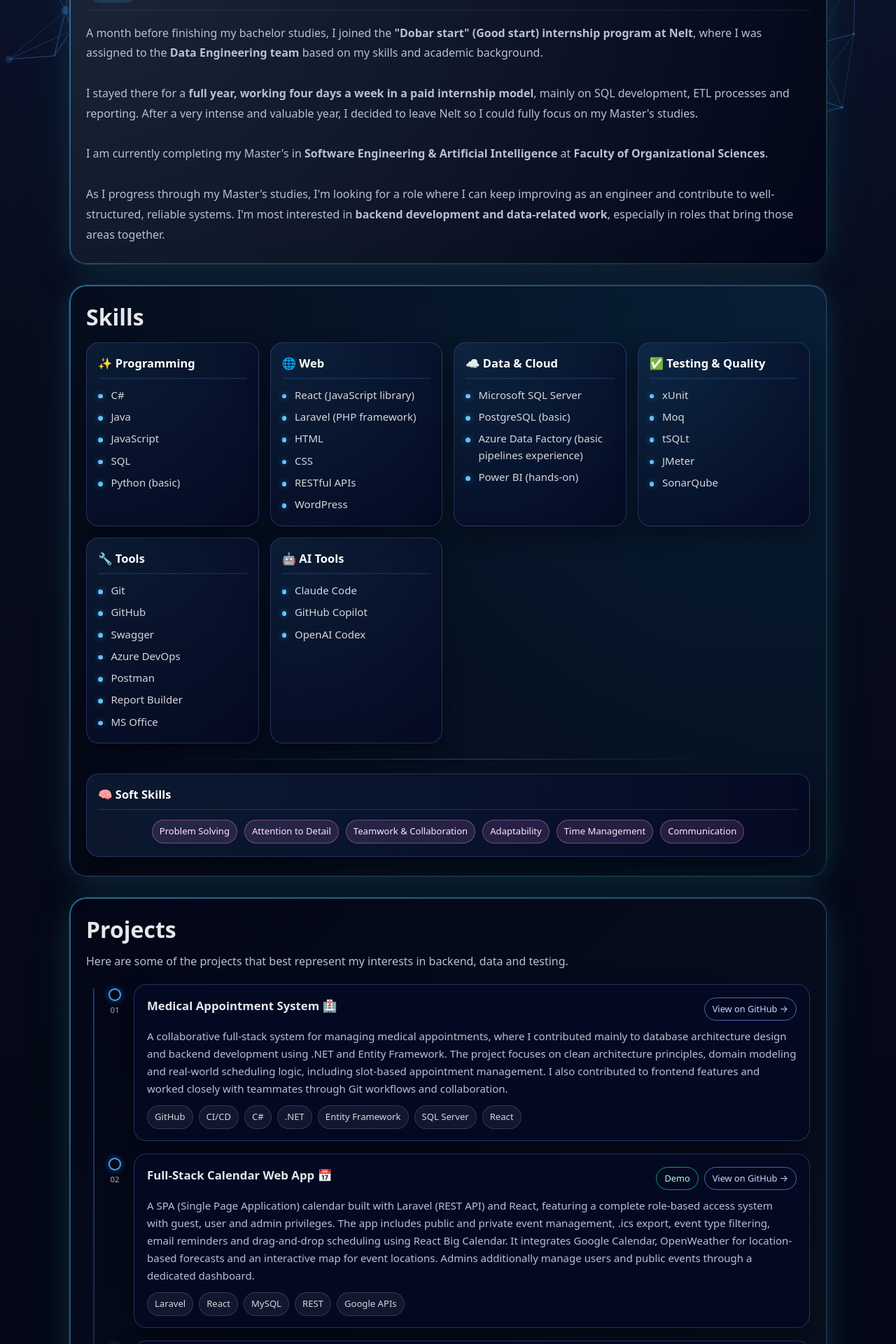
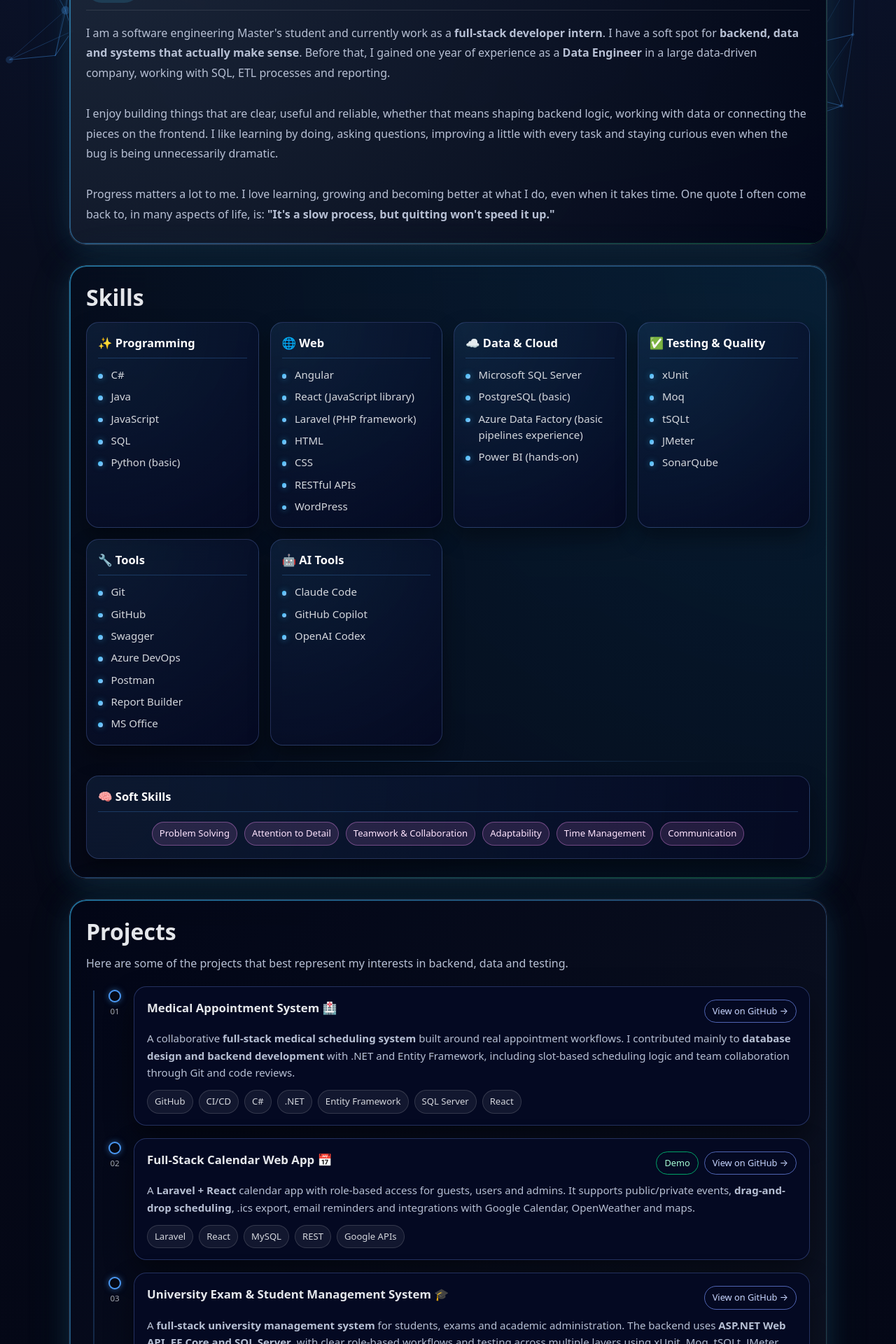
Before and after one commit to anndjella/portfolio, a React (Vite) app: page / in a window 1280 px wide. Shown: the part 620-2540 px from the top of the page at 70% size. Built offline with nearby package versions, Linux system fonts and the light colour scheme.

Commit message:
change project descriptions and About me section

```diff
--- a/src/components/Hero.jsx
+++ b/src/components/Hero.jsx
@@ -3,7 +3,7 @@ export default function Hero({ text }) {
   return (
     <section id="home" className="section hero">
       <div className="hero-left">
-        <p className="hero-eyebrow">Software • Data • Quality</p>
+        <p className="hero-eyebrow">{text.heroEyebrow}</p>
         <h1>{text.heroTitle}</h1>
         <p className="hero-subtitle">{text.heroSubtitle}</p>
         <div className="hero-actions">
--- a/src/components/Projects.jsx
+++ b/src/components/Projects.jsx
@@ -41,7 +41,10 @@ export default function Projects({ text }) {
                 </div>
               </div>
 
-              <p className="project-desc">{p.desc}</p>
+              <p
+                className="project-desc"
+                dangerouslySetInnerHTML={{ __html: p.desc }}
+              />
 
               <div className="project-tech-chips">
                 {p.tech.split(",").map((t) => {
--- a/src/translations.js
+++ b/src/translations.js
@@ -11,6 +11,7 @@ export const translations = {
       education: "Education",
       contact: "Contact",
     },
+    heroEyebrow: "Software • Data • Quality",
     heroTitle: "Software Engineering & Data Engineering",
     heroSubtitle:
       "Master's student in Software Engineering & AI with one year of Data Engineering experience. I enjoy building backend and full-stack solutions, working with SQL, ETL processes and delivering well-tested, reliable systems.",
@@ -34,14 +35,13 @@ export const translations = {
       volunteer: "Volunteer Experience"
     },
       about:
-      "A month before finishing my bachelor studies, I joined the <strong>\"Dobar start\" (Good start) internship program at Nelt</strong>, where I was assigned to the <strong>Data Engineering team</strong> based on my skills and academic background.\n\n" +
-      "I stayed there for a <strong>full year, working four days a week in a paid internship model</strong>, mainly on SQL development, ETL processes and reporting. After a very intense and valuable year, I decided to leave Nelt so I could fully focus on my Master's studies.\n\n" +
-      "I am currently completing my Master's in <strong>Software Engineering & Artificial Intelligence</strong> at <strong>Faculty of Organizational Sciences</strong>.\n\n" +
-      "As I progress through my Master's studies, I'm looking for a role where I can keep improving as an engineer and contribute to well-structured, reliable systems. I'm most interested in <strong>backend development and data-related work</strong>, especially in roles that bring those areas together.",
+      "I am a software engineering Master's student and currently work as a <strong>full-stack developer intern</strong>. I have a soft spot for <strong>backend, data and systems that actually make sense</strong>. Before that, I gained one year of experience as a <strong>Data Engineer</strong> in a large data-driven company, working with SQL, ETL processes and reporting.\n\n" +
+      "I enjoy building things that are clear, useful and reliable, whether that means shaping backend logic, working with data or connecting the pieces on the frontend. I like learning by doing, asking questions, improving a little with every task and staying curious even when the bug is being unnecessarily dramatic.\n\n" +
+      "Progress matters a lot to me. I love learning, growing and becoming better at what I do, even when it takes time. One quote I often come back to, in many aspects of life, is: <strong>\"It's a slow process, but quitting won't speed it up.\"</strong>",
 
    skills: {
     programming: ["C#", "Java", "JavaScript", "SQL","Python (basic)"],
-    web: ["React (JavaScript library)", "Laravel (PHP framework)", "HTML", "CSS", "RESTful APIs", "WordPress"],
+    web: ["Angular", "React (JavaScript library)", "Laravel (PHP framework)", "HTML", "CSS", "RESTful APIs", "WordPress"],
     data: ["Microsoft SQL Server", "PostgreSQL (basic)", "Azure Data Factory (basic pipelines experience)", "Power BI (hands-on)"],
     testing: ["xUnit", "Moq", "tSQLt", "JMeter", "SonarQube"],
     tools: ["Git", "GitHub","Swagger","Azure DevOps", "Postman", "Report Builder", "MS Office"],
@@ -64,14 +64,14 @@ export const translations = {
             {
         name: "Medical Appointment System 🏥",
         desc:
-          "A collaborative full-stack system for managing medical appointments, where I contributed mainly to database architecture design and backend development using .NET and Entity Framework. The project focuses on clean architecture principles, domain modeling and real-world scheduling logic, including slot-based appointment management. I also contributed to frontend features and worked closely with teammates through Git workflows and collaboration.",
+          "A collaborative <strong>full-stack medical scheduling system</strong> built around real appointment workflows. I contributed mainly to <strong>database design and backend development</strong> with .NET and Entity Framework, including slot-based scheduling logic and team collaboration through Git and code reviews.",
         tech: "GitHub, CI/CD ,C#, .NET, Entity Framework, SQL Server, React",
         link: "https://github.com/OrionMedApp/medical-appointment",
       },
       {
         name: "Full-Stack Calendar Web App 📅",
         desc:
-          "A SPA (Single Page Application) calendar built with Laravel (REST API) and React, featuring a complete role-based access system with guest, user and admin privileges. The app includes public and private event management, .ics export, event type filtering, email reminders and drag-and-drop scheduling using React Big Calendar. It integrates Google Calendar, OpenWeather for location-based forecasts and an interactive map for event locations. Admins additionally manage users and public events through a dedicated dashboard.",
+          "A <strong>Laravel + React</strong> calendar app with role-based access for guests, users and admins. It supports public/private events, <strong>drag-and-drop scheduling</strong>, .ics export, email reminders and integrations with Google Calendar, OpenWeather and maps.",
         tech: "Laravel, React, MySQL, REST, Google APIs",
         demo: "https://www.youtube.com/watch?v=i5v7vhzR-g4",
         link: "https://github.com/anndjella/laravel-react-calendar",
@@ -79,7 +79,7 @@ export const translations = {
        {
         name: "University Exam & Student Management System 🎓",
         desc:
-          "A full-stack university system for managing students, exams and academic workflows, built with an ASP.NET Web API backend and a React frontend. The application supports three main roles: Student, Teacher and Student Service, each with clearly defined permissions and workflows. Students can view their enrollments, register for exams and track results. Teachers work with exam registrations, grading and subject-related data. Student Service manages administrative tasks such as students, teachers, subjects, enrollments and exam terms. The backend is built using EF Core and SQL Server, with a strong focus on layered architecture, business rules and data consistency. The project also includes testing across multiple layers using xUnit, Moq and tSQLt, along with performance testing in JMeter and code quality analysis using SonarQube.",
+          "A <strong>full-stack university management system</strong> for students, exams and academic administration. The backend uses <strong>ASP.NET Web API, EF Core and SQL Server</strong>, with clear role-based workflows and testing across multiple layers using xUnit, Moq, tSQLt, JMeter and SonarQube.",
         tech: "C#, .NET, React, EF Core, SQL Server, xUnit, Moq, tSQLt, JMeter, SonarQube",
         link: "https://github.com/anndjella/student-exam-system",
       },
@@ -93,21 +93,21 @@ export const translations = {
       {
         name: "Member Management App 🏋️",
         desc:
-          "A Windows Forms application for managing a fitness studio, using SQL Server to store and manage data, with a client-server architecture. The system supports multi-operator access and provides features for managing members, monthly invoices and attendance records. It enforces workflow rules such as invoice creation before logging attendance, category-based pricing with discounts and payment tracking that affects invoice totals. Operators can search, edit and delete members, view detailed monthly invoices and update payment statuses for current-month attendances. The project demonstrates client-server communication, database interaction and structured business logic implementation.",
+          "A <strong>client-server Windows Forms app</strong> for managing fitness studio members, invoices and attendance. The project focuses on <strong>SQL Server data handling</strong>, multi-operator work and business rules such as monthly billing, payment status and category-based pricing.",
         tech: "C#, WinForms, SQL Server",
         link: "https://github.com/anndjella/member-management-app",
       },
         {
         name: "Movie Rating Prediction Model 🎬",
         desc:
-          "A Clojure/ClojureScript system that predicts IMDb movie ratings using a linear-regression model trained on a cleaned and feature-engineered Kaggle dataset. The project includes end-to-end data processing (cleaning, encoding, transformations), statistical modeling, a lightweight backend for serving predictions and a frontend UI for entering movie features.",
+          "A <strong>Clojure/ClojureScript prediction system</strong> for estimating IMDb movie ratings. It includes data cleaning, feature preparation, a <strong>linear regression model</strong>, a lightweight backend and a simple UI for entering movie features.",
         tech: "Clojure, Linear Regression, ClojureScript, SQLite",
         link: "https://github.com/anndjella/projekat_clojure",
       },
       {
         name: "Pet Shop Web Demo 🐾",
         desc:
-          "A WordPress-based demo online pet shop built with WooCommerce, featuring a custom layout created with Elementor, multilingual support via a translation plugin, user registration and login functionality, a blog section, SEO optimization and a fully responsive design. The project highlights plugin integration, content management and frontend customization.",
+          "A <strong>WordPress/WooCommerce demo shop</strong> with a custom Elementor layout, multilingual support, user login, blog content and SEO setup. The focus was on responsive design, plugin integration and practical content management.",
         tech: "WordPress, WooCommerce, CSS, Elementor, SEO",
         link: "https://petsmart.great-site.net/",
         linkLabel: "Visit site →"
@@ -116,15 +116,14 @@ export const translations = {
     experience: {
   work: [
       {
-      role: "Software Engineer Intern",
+      role: "Full-Stack Developer Intern",
       place: "Orion Innovation, Belgrade (hybrid)",
       period: "Feb 2026 - present",
       desc: [
-        "Worked in a team of 10 engineers on a full-stack application using <strong>C# (.NET)</strong> on the backend and <strong>React</strong> on the frontend.",
-        "Actively participated in <strong>pull request workflows</strong>, including creating PRs, reviewing code and incorporating feedback.",
-        "Collaborated with team members through <strong>code reviews</strong> to ensure code quality, consistency and best practices.",
-        "Gaining experience with real-world development processes such as version control, team collaboration and structured development workflows.",
-        "Currently also assigned to a <strong>production-level .NET project</strong>, where onboarding is in progress."
+        "Worked with a team of 10 interns on a <strong>full-stack application</strong>, contributing to backend development, frontend features and team workflows through Git and code reviews.",
+        "Currently working in a <strong>production microservice environment</strong> on an application that incorporates <strong>OpenAI capabilities</strong> into real product features.",
+        "Developing features using <strong>.NET</strong> on the backend and <strong>Angular</strong> on the frontend, with focus on maintainable implementation and integration with existing services.",
+        "Actively participating in <strong>pull request workflows</strong>, including creating PRs, reviewing code, applying feedback and collaborating with more experienced engineers."
       ]
     },
     {
@@ -228,6 +227,7 @@ sr: {
     education: "Obrazovanje",
     contact: "Kontakt",
   },
+  heroEyebrow: "Softver • Podaci • Kvalitet",
   heroTitle: "Softversko inženjerstvo & Data inženjering",
   heroSubtitle:
     "Master student Softverskog inženjerstva i veštačke inteligencije sa jednogodišnjim iskustvom u Data inženjeringu. Uživam u izradi backend i full-stack rešenja, radu sa SQL-om, ETL procesima i isporuci dobro testiranih i pouzdanih sistema.",
@@ -251,14 +251,13 @@ sr: {
     volunteer: "Volontersko iskustvo"
   },
   about:
-    "Mesec dana pre završetka osnovnih studija, pridružila sam se <strong>\"Dobar start\" praksi u Nelt-u</strong>, gde sam na osnovu svojih veština i akademskog iskustva dodeljena <strong>Data inženjering timu</strong>.\n\n" +
-    "Ostala sam tamo <strong>godinu dana, radeći četiri dana nedeljno u modelu plaćene prakse</strong>, uglavnom na SQL razvoju, ETL procesima i izveštavanju. Nakon vrlo intenzivne i vredne godine, odlučila sam da napustim Nelt kako bih se u potpunosti posvetila master studijama.\n\n" +
-    "Trenutno završavam Master studije <strong>Softverskog inženjerstva i veštačke inteligencije</strong> na <strong>Fakultetu organizacionih nauka</strong>.\n\n" +
-    "Kako napredujem kroz master studije, tražim ulogu u kojoj mogu nastaviti da se razvijam kao inženjer i doprinosim dobro strukturisanim i pouzdanim sistemima.<strong> Najviše me zanimaju poslovi u backend razvoju i radu sa podacima</strong>, posebno u ulogama koje kombinuju ove oblasti.",
+    "Ja sam master student softverskog inženjerstva i trenutno radim kao <strong>full-stack developer praktikant</strong>. Imam posebnu naklonost ka <strong>backendu, podacima i sistemima koji stvarno imaju smisla</strong>. Iza sebe imam godinu dana iskustva kao <strong>Data Engineer</strong> u velikoj data-driven kompaniji, gde sam radila sa SQL-om, ETL procesima i izveštavanjem.\n\n" +
+    "Volim da gradim stvari koje su jasne, korisne i pouzdane, bilo da je u pitanju backend logika, rad sa podacima ili povezivanje delova na frontendu. Najviše mi prija kada učim kroz konkretan rad, postavljam pitanja, napredujem korak po korak i ostanem radoznala čak i kad bug odluči da bude malo dramatičan.\n\n" +
+    "Obožavam da napredujem, učim i razvijam se, čak i kada proces traje duže nego što bih volela. Citat kojim se često vodim i kom se vraćam u mnogim aspektima života je: <strong>\"It's a slow process, but quitting won't speed it up.\"</strong>",
 
   skills: {
     programming: ["C#", "Java", "JavaScript", "SQL","Python (osnovno)"],
-    web: ["React (JavaScript biblioteka)", "Laravel (PHP okvir)", "HTML", "CSS", "RESTful API", "WordPress"],
+    web: ["Angular", "React (JavaScript biblioteka)", "Laravel (PHP okvir)", "HTML", "CSS", "RESTful API", "WordPress"],
     data: ["Microsoft SQL Server", "PostgreSQL (osnovno)", "Azure Data Factory (osnovno iskustvo sa tokovima podataka)", "Power BI (praktično iskustvo)"],
     testing: ["xUnit", "Moq", "tSQLt", "JMeter", "SonarQube"],
     tools: ["Git", "GitHub","Swagger","Azure DevOps", "Postman", "Report Builder", "MS Office paket"],
@@ -281,14 +280,14 @@ sr: {
     {
       name: "Sistem za zakazivanje medicinskih pregleda 🏥",
       desc:
-        "Timski full-stack projekat za upravljanje medicinskim pregledima, gde sam najviše radila na dizajnu baze podataka i backend logici koristeći .NET i Entity Framework. Projekat je fokusiran na clean arhitekturu, domensko modelovanje i realne scenarije zakazivanja termina (slot-based pristup). Takođe sam učestvovala u frontend razvoju i saradnji sa timom kroz Git i code review procese.",
+        "Timski <strong>full-stack sistem za zakazivanje medicinskih pregleda</strong>, zasnovan na realnim tokovima rada. Najviše sam radila na <strong>dizajnu baze podataka i backend logici</strong> u .NET-u i Entity Framework-u, uključujući slot-based zakazivanje i saradnju kroz Git i code review.",
       tech: "GitHub, CI/CD, C#, .NET, Entity Framework, SQL Server, React",
       link: "https://github.com/OrionMedApp/medical-appointment"
     },
     {
       name: "Full-Stack kalendar veb aplikacija 📅",
       desc:
-        "SPA (Single Page Application) kalendar izrađen pomoću Laravel (REST API) okvira i React biblioteke, sa kompletnim sistemom pristupa zasnovanim na ulogama - gosti, korisnici i administratori. Aplikacija omogućava upravljanje javnim i privatnim događajima, izvoz u .ics formatu, filtriranje po tipovima događaja, email podsetnike i raspoređivanje događaja prevlačenjem. Aplikacija je integrisana sa Google kalendarom, sa OpenWeather interfejsom za vremenske prognoze po lokaciji i interaktivnom mapom za lokacije događaja. Administratori dodatno upravljaju korisnicima i javnim događajima preko posebne kontrolne table.",
+        "<strong>Laravel + React</strong> kalendar aplikacija sa pristupom po ulogama za goste, korisnike i administratore. Podržava javne i privatne događaje, <strong>drag-and-drop zakazivanje</strong>, .ics export, email podsetnike i integracije sa Google Calendar, OpenWeather i mapama.",
       tech: "Laravel, React, MySQL, REST, Google API",
       demo: "https://www.youtube.com/watch?v=i5v7vhzR-g4",
       link: "https://github.com/anndjella/laravel-react-calendar",
@@ -296,7 +295,7 @@ sr: {
         {
       name: "Sistem za upravljanje studentima i ispitima 🎓",
       desc:
-        "Full-stack univerzitetski sistem za upravljanje studentima, ispitima i akademskim procesima, izrađen sa ASP.NET Web API backendom i React frontendom. Aplikacija podržava tri glavne uloge: student, nastavnik i studentska služba, sa jasno definisanim dozvolama i tokovima rada. Studenti mogu da pregledaju svoje upise, prijavljuju ispite i prate rezultate. Nastavnici rade sa prijavama i ocenama, kao i podacima vezanim za predmete. Studentska služba upravlja administrativnim delom sistema, uključujući studente, nastavnike, predmete, upise i ispitne rokove. Backend koristi EF Core i SQL Server, uz fokus na slojevitu arhitekturu, poslovna pravila i konzistentnost podataka. Projekat uključuje testiranje na više nivoa korišćenjem xUnit, Moq i tSQLt, kao i testiranje performansi pomoću JMeter alata i analizu kvaliteta koda kroz SonarQube.",
+        "<strong>Full-stack univerzitetski sistem</strong> za studente, ispite i administrativne procese. Backend je rađen kroz <strong>ASP.NET Web API, EF Core i SQL Server</strong>, sa jasnim tokovima po ulogama i testiranjem kroz xUnit, Moq, tSQLt, JMeter i SonarQube.",
       tech: "C#, .NET, React, EF Core, SQL Server, xUnit, Moq, tSQLt, JMeter, SonarQube",
       link: "https://github.com/anndjella/student-exam-system",
     },
@@ -310,21 +309,21 @@ sr: {
     {
       name: "Aplikacija za upravljanje članovima 🏋️",
       desc:
-        "Windows Forms aplikacija za upravljanje fitnes studiom, koristeći SQL Server za čuvanje i upravljanje podacima, sa klijent-server arhitekturom. Sistem podržava pristup više operatera i nudi funkcionalnosti za upravljanje članovima, mesečnim dugovanjima i evidencijom prisustva. Implementirana su pravila, kao što su kreiranje računa pre evidentiranja prisustva, cenovnik zasnovan na kategorijama sa popustima i praćenje plaćanja koje utiče na ukupne iznose dugovanja. Operateri mogu pretraživati, uređivati i brisati članove, pregledati detaljne mesečne račune i ažurirati status plaćanja za prisustva tekućeg meseca. Projekat demonstrira komunikaciju između klijenta i servera, interakciju sa bazom podataka i implementaciju strukturirane poslovne logike.",
+        "<strong>Klijent-server Windows Forms aplikacija</strong> za upravljanje članovima, računima i evidencijom prisustva u fitnes studiju. Fokus je na <strong>SQL Server radu sa podacima</strong>, pristupu više operatera i poslovnim pravilima kao što su mesečna zaduženja, status plaćanja i kategorije članova.",
       tech: "C#, WinForms, SQL Server",
       link: "https://github.com/anndjella/member-management-app",
     },
     {
       name: "Model predviđanja ocena filmova 🎬",
       desc:
-        "Clojure/ClojureScript sistem koji predviđa IMDb ocene filmova koristeći linearni regresioni model treniran na očišćenim i transformisanim Kaggle podacima. Projekat uključuje end-to-end obradu podataka (čišćenje, pripremu, transformacije), statističko modeliranje, lagani backend za pružanje predikcija i frontend UI za unos karakteristika filmova.",
+        "<strong>Clojure/ClojureScript sistem za predviđanje IMDb ocena</strong> filmova. Uključuje čišćenje podataka, pripremu karakteristika, <strong>linearni regresioni model</strong>, lagani backend i jednostavan UI za unos podataka o filmu.",
       tech: "Clojure, Linear Regression, ClojureScript, SQLite",
       link: "https://github.com/anndjella/projekat_clojure",
     },
     {
       name: "Veb prodavnica za kućne ljubimce🐾",
       desc:
-        "Demo veb prodavnica za kućne ljubimce zasnovana na WordPress-u, izrađena pomoću WooCommerce dodatka, sa prilagođenim izgledom kreiranim u dodatku Elementor, podrškom za više jezika preko prevodilačkog dodatka, funkcionalnošću registracije i prijave korisnika, sekcijom za blog, SEO optimizacijom i potpuno responzivnim dizajnom. Projekat ističe integraciju dodataka, upravljanje sadržajem i prilagođavanje frontenda.",
+        "<strong>WordPress/WooCommerce demo prodavnica</strong> sa prilagođenim Elementor dizajnom, višejezičnom podrškom, korisničkom prijavom, blogom i SEO podešavanjima. Fokus je bio na responzivnom dizajnu, integraciji dodataka i praktičnom upravljanju sadržajem.",
       tech: "WordPress, WooCommerce, CSS, Elementor, SEO",
       link: "https://petsmart.great-site.net/",
       linkLabel: "Poseti sajt →"
@@ -333,15 +332,14 @@ sr: {
   experience: {
     work: [
             {
-        role: "Softver inženjer praktikant",
+        role: "Full-Stack Developer Praktikant",
         place: "Orion Innovation, Beograd (hybrid)",
         period: "Feb 2026 - sada",
         desc: [
-          "Rad u timu od 10 inženjera na full-stack aplikaciji koristeći <strong>C# (.NET)</strong> na backendu i <strong>React</strong> na frontendu.",
-          "Aktivno učešće u <strong>pull request procesu</strong> - kreiranje PR-ova, code review i implementacija sugestija.",
-          "Saradnja sa timom kroz <strong>code review</strong> radi očuvanja kvaliteta koda i primene dobrih praksi.",
-          "Sticanje iskustva u radu na realnim projektima i timskim development procesima.",
-          "Takođe uključena u <strong>produkcioni .NET projekat</strong>, trenutno u fazi onboardinga."
+          "Radila u timu od 10 praktikanata na <strong>full-stack aplikaciji</strong>, uz doprinos backend razvoju, frontend funkcionalnostima i timskim procesima kroz Git i code review.",
+          "Trenutno radim u <strong>produkcijskom mikroservisnom okruženju</strong> na aplikaciji koja uključuje <strong>OpenAI mogućnosti</strong> u realne funkcionalnosti proizvoda.",
+          "Razvijam funkcionalnosti koristeći <strong>.NET</strong> na backendu i <strong>Angular</strong> na frontendu, sa fokusom na održivu implementaciju i integraciju sa postojećim servisima.",
+          "Aktivno učestvujem u <strong>pull request procesu</strong> - kreiranje PR-ova, code review, primena sugestija i saradnja sa iskusnijim inženjerima."
         ]
       },
       {
```
